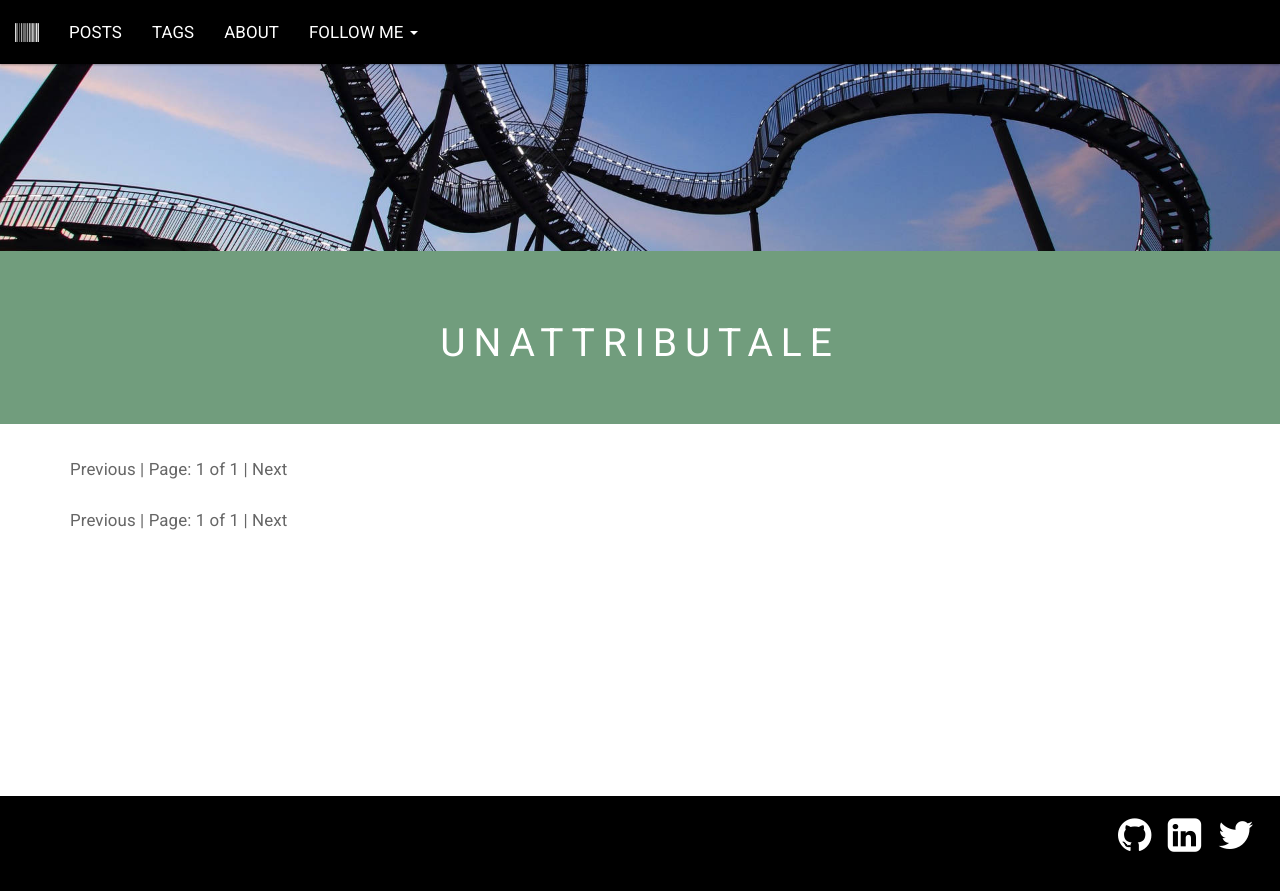
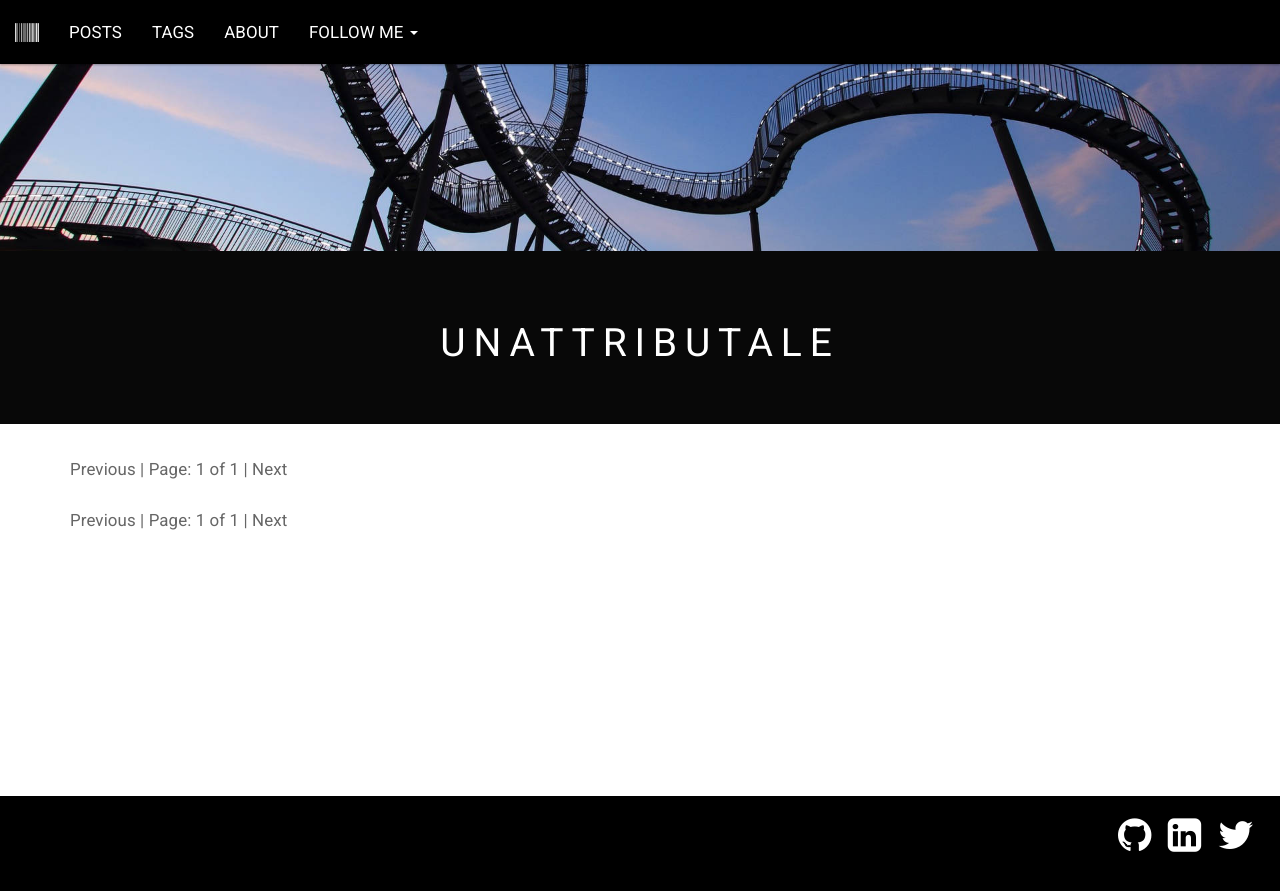
Before and after one commit to Stahlz/Stahlz.github.io, a Jekyll site: the page built from index.html, in a window 1280 px wide. Shown: the top 891 px of the page. Built offline with Jekyll 4.4.1, drawn with Linux system fonts in a browser that asks for light colours; the list of posts is cut into pages by our own code; comment, search, counter and statistics services are not loaded.

Commit message:
Update main.css

```diff
--- a/assets/css/main.css
+++ b/assets/css/main.css
@@ -34,7 +34,7 @@ h3:before {
 }
 
 .jumbotron {
-	background: #719d7d;
+	background: #080808;
 }
 
 .jumbotron h1 {
```
